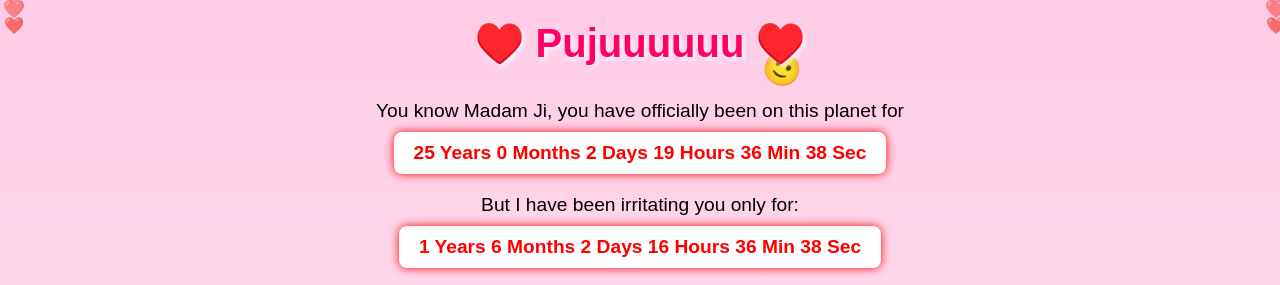
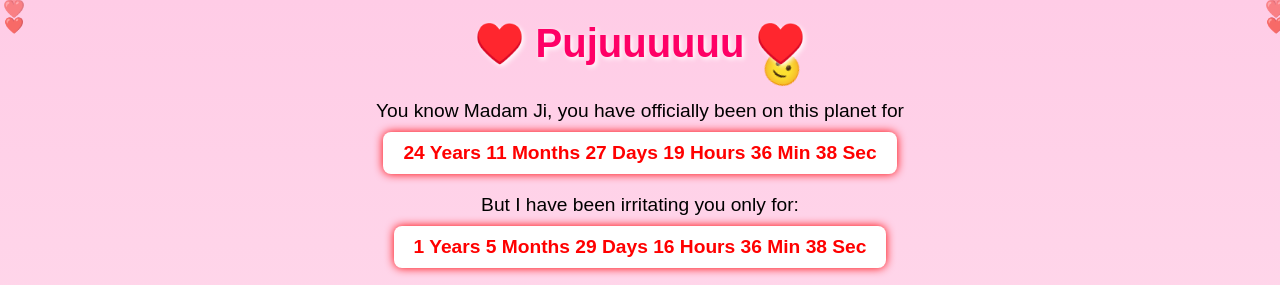
Before and after one commit to sawabhi06-web/Pj, a plain HTML site: page first.html in a window 1280 px wide. Shown: the top 285 px of the page. Drawn offline with Linux system fonts and the light colour scheme.

Commit message:
Update first.html

```diff
--- a/first.html
+++ b/first.html
@@ -173,16 +173,27 @@ setInterval(() => {
 function updateClocks() {
   const start1 = new Date("2000-09-17T12:00:00");
   const start2 = new Date("2024-03-15T15:00:00");
-  const now = new Date();
 
   function diffString(start) {
-    let diff = Math.floor((now - start) / 1000);
-    const years = Math.floor(diff / (365*24*60*60)); diff %= 365*24*60*60;
-    const months = Math.floor(diff / (30*24*60*60)); diff %= 30*24*60*60;
-    const days = Math.floor(diff / (24*60*60)); diff %= 24*60*60;
-    const hours = Math.floor(diff / 3600); diff %= 3600;
-    const minutes = Math.floor(diff / 60);
-    const seconds = diff % 60;
+    let now = new Date();
+
+    let years = now.getFullYear() - start.getFullYear();
+    let months = now.getMonth() - start.getMonth();
+    let days = now.getDate() - start.getDate();
+    let hours = now.getHours() - start.getHours();
+    let minutes = now.getMinutes() - start.getMinutes();
+    let seconds = now.getSeconds() - start.getSeconds();
+
+    if (seconds < 0) { seconds += 60; minutes--; }
+    if (minutes < 0) { minutes += 60; hours--; }
+    if (hours < 0) { hours += 24; days--; }
+    if (days < 0) {
+      let prevMonth = new Date(now.getFullYear(), now.getMonth(), 0).getDate();
+      days += prevMonth;
+      months--;
+    }
+    if (months < 0) { months += 12; years--; }
+
     return `${years} Years ${months} Months ${days} Days ${hours} Hours ${minutes} Min ${seconds} Sec`;
   }
 
```
